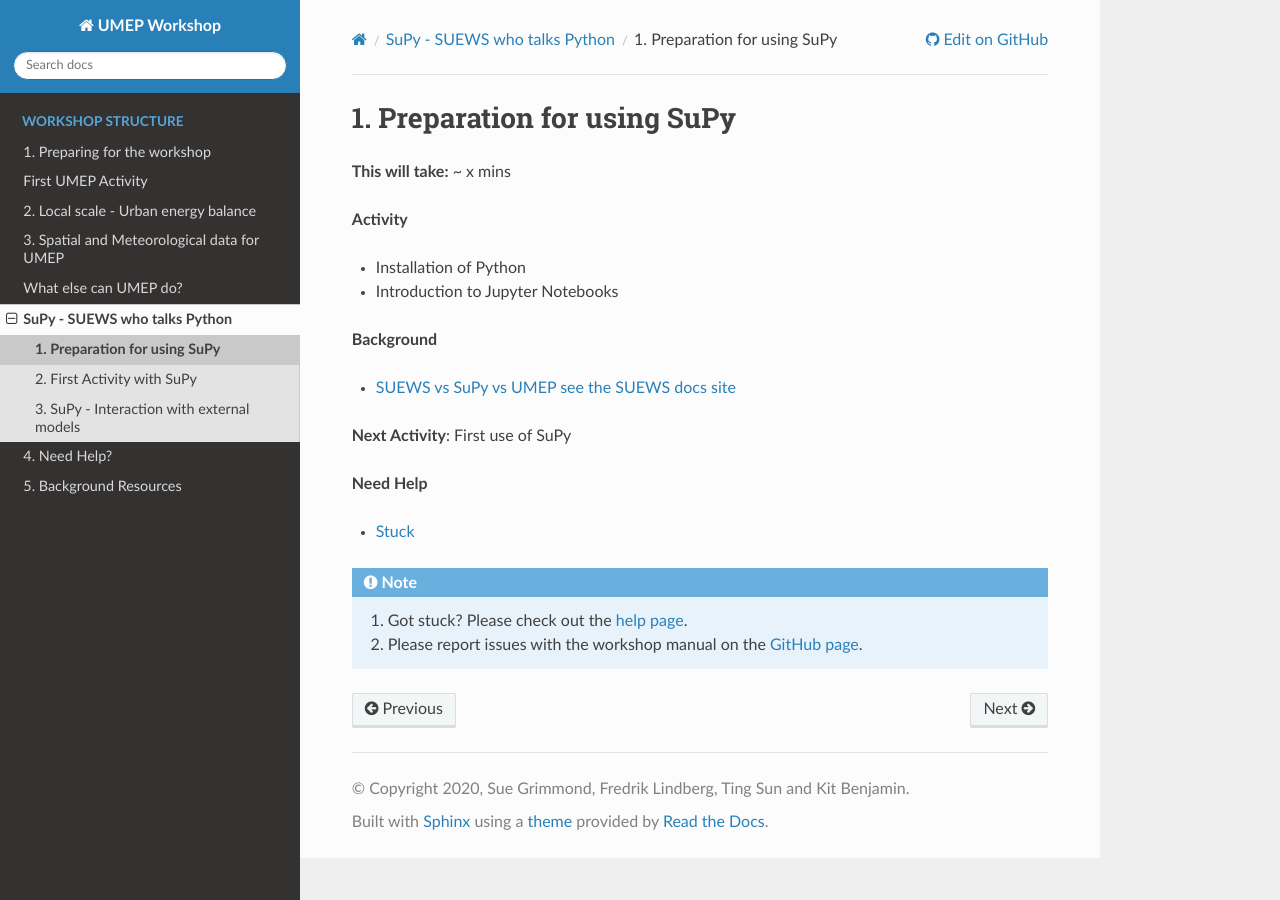
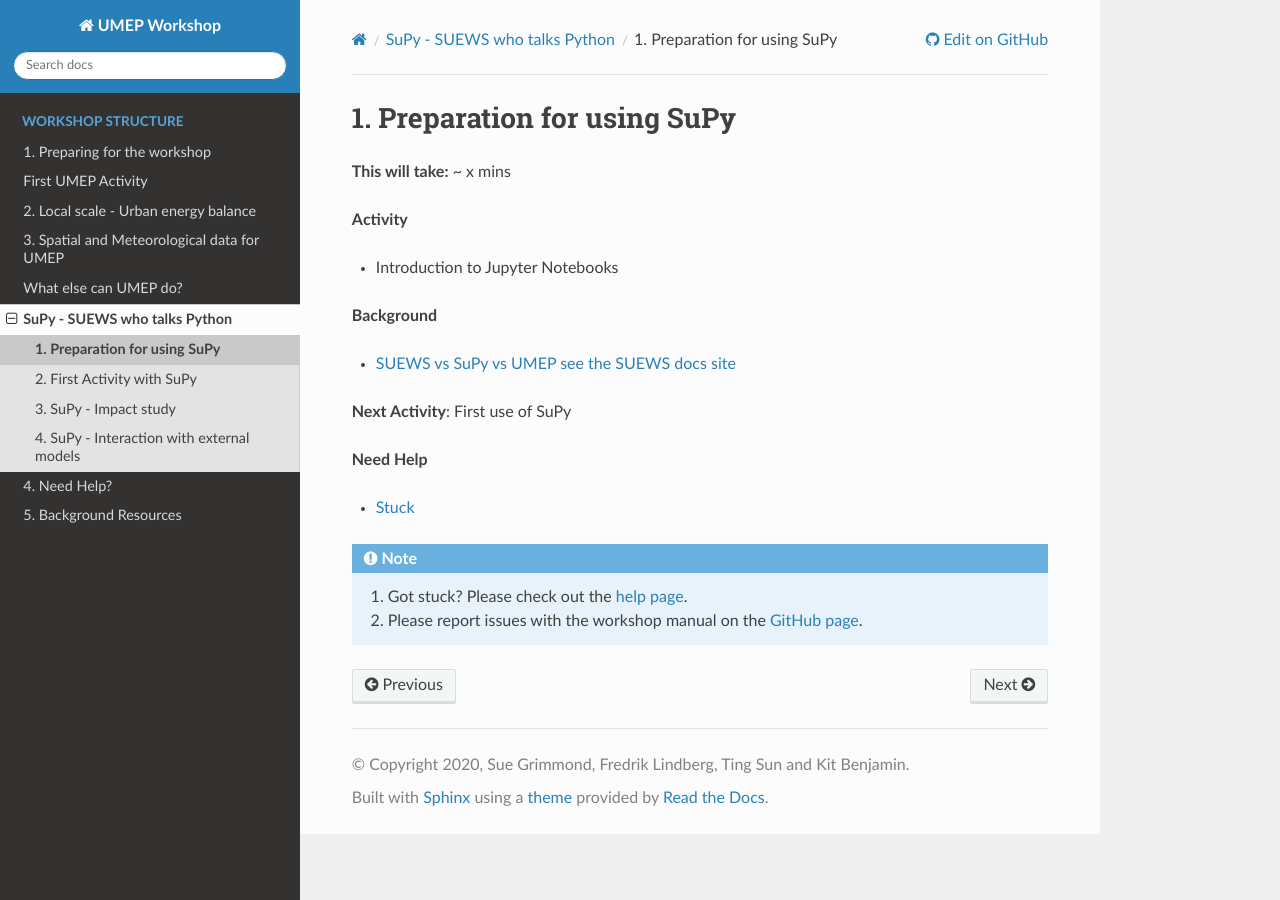
Before and after one commit to Urban-Meteorology-Reading/UMEP-Workshop, a Sphinx documentation site: the page built from source/SUPY/SuPy1.rst, in a window 1280 px wide. Built offline with Sphinx 7.4.7 and the Read the Docs theme 2.0.0, drawn with Linux system fonts in a browser that asks for light colours; pages that are not in the unit, such as notebooks, are missing from menus.

Commit message:
fix some typos in supy sections

```diff
--- a/source/SUPY/SuPy.rst
+++ b/source/SUPY/SuPy.rst
@@ -9,5 +9,5 @@
 
    SuPy1
    SuPy2
-   SuPY3
+   SuPy3
    SuPy4
--- a/source/SUPY/SuPy1.rst
+++ b/source/SUPY/SuPy1.rst
@@ -7,7 +7,6 @@
 
 **Activity**
 
-- Installation of Python
 - Introduction to Jupyter Notebooks
 
 
```
Also changed, not shown: other parts of source/SUPY/SuPy.rst (+1 -1 lines).
